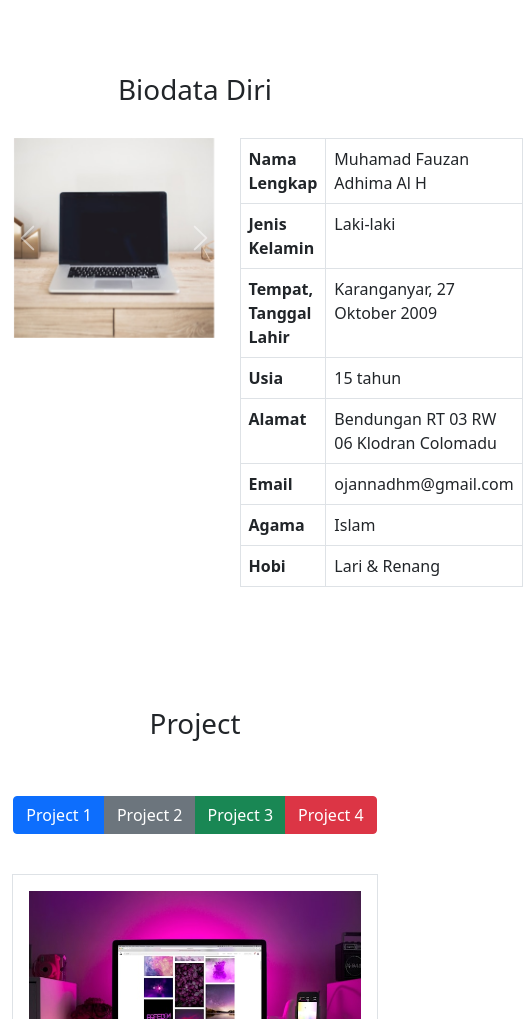
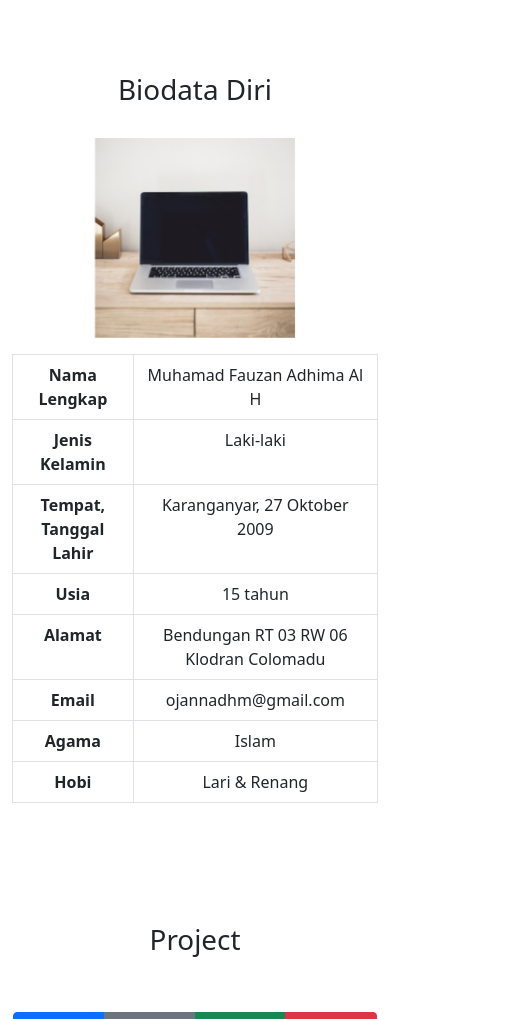
Before and after one commit to Mulyono0871/Mulyono0871.github.io, a plain HTML site: page index.html in a window 390 px wide. Shown: the part 660-1679 px from the top of the page, 523 px wide, since content can reach past the window. Drawn offline with nearby package versions, Linux system fonts and the light colour scheme.

Commit message:
update lagi

```diff
--- a/index.html
+++ b/index.html
@@ -78,21 +78,22 @@
                   <h1>Biodata Diri</h1>
               </div>
           </div>
-          <div class="row justify-content-center">
-              <div class="col-7">
+          <div class="row justify-content-center text-center">
+            <!-- Kolom Gambar -->
+            <div class="col-md-4 col-12 mb-3">
                 <div id="carouselExampleInterval" class="carousel slide" data-bs-ride="carousel">
                     <div class="carousel-inner">
                         <div class="carousel-item active" data-bs-interval="100">
-                              <img src="image/img1.jpg" class="d-block mx-auto img-size" alt="gambar 1">
+                            <img src="image/img1.jpg" class="d-block mx-auto img-fluid img-size" alt="gambar 1">
                         </div>
                         <div class="carousel-item" data-bs-interval="2000">
-                              <img src="image/img2.jpg" class="d-block mx-auto img-size" alt="gambar 2">
+                            <img src="image/img2.jpg" class="d-block mx-auto img-fluid img-size" alt="gambar 2">
                         </div>
                         <div class="carousel-item">
-                              <img src="image/img3.jpg" class="d-block mx-auto img-size" alt="gambar 3">
+                            <img src="image/img3.jpg" class="d-block mx-auto img-fluid img-size" alt="gambar 3">
                         </div>
                         <div class="carousel-item">
-                              <img src="image/img4.jpg" class="d-block mx-auto img-size" alt="gambar 4">
+                            <img src="image/img4.jpg" class="d-block mx-auto img-fluid img-size" alt="gambar 4">
                         </div>
                     </div>
                     <button class="carousel-control-prev" type="button" data-bs-target="#carouselExampleInterval" data-bs-slide="prev">
@@ -105,8 +106,10 @@
                     </button>
                 </div>
             </div>
-              <div class="col-5">
-                <table class="table table-bordered">
+
+            <!-- Kolom Tabel -->
+            <div class="col-md-5 col-12">
+                <table class="table table-bordered mx-auto">
                     <tbody>
                         <tr>
                             <th>Nama Lengkap</th>
@@ -144,6 +147,7 @@
                 </table>
             </div>
         </div>
+
       </div>
   </section>
 
```
Lines whose indentation alone changed are shown as unchanged.
